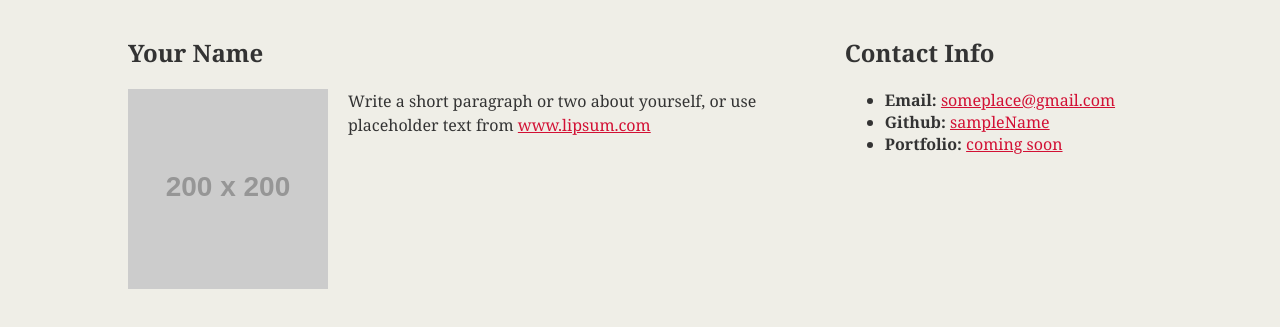
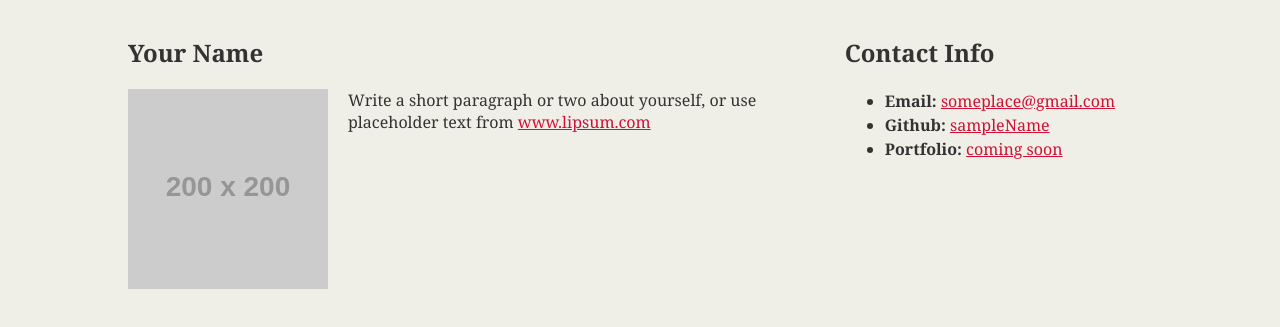
Before and after one commit to jjdavid14/bootcamp-week1-thu, a plain HTML site: page index.html in a window 1280 px wide. Shown: the part 81-408 px from the top of the page. Drawn offline with Linux system fonts and the light colour scheme; placeholder pictures from the web are drawn by us.

Commit message:
edit line height of li

```diff
--- a/style.css
+++ b/style.css
@@ -47,6 +47,6 @@ a {
 	color: #d21034;
 }
 
-p {
+li {
 	line-height: 1.5;
 }
```
